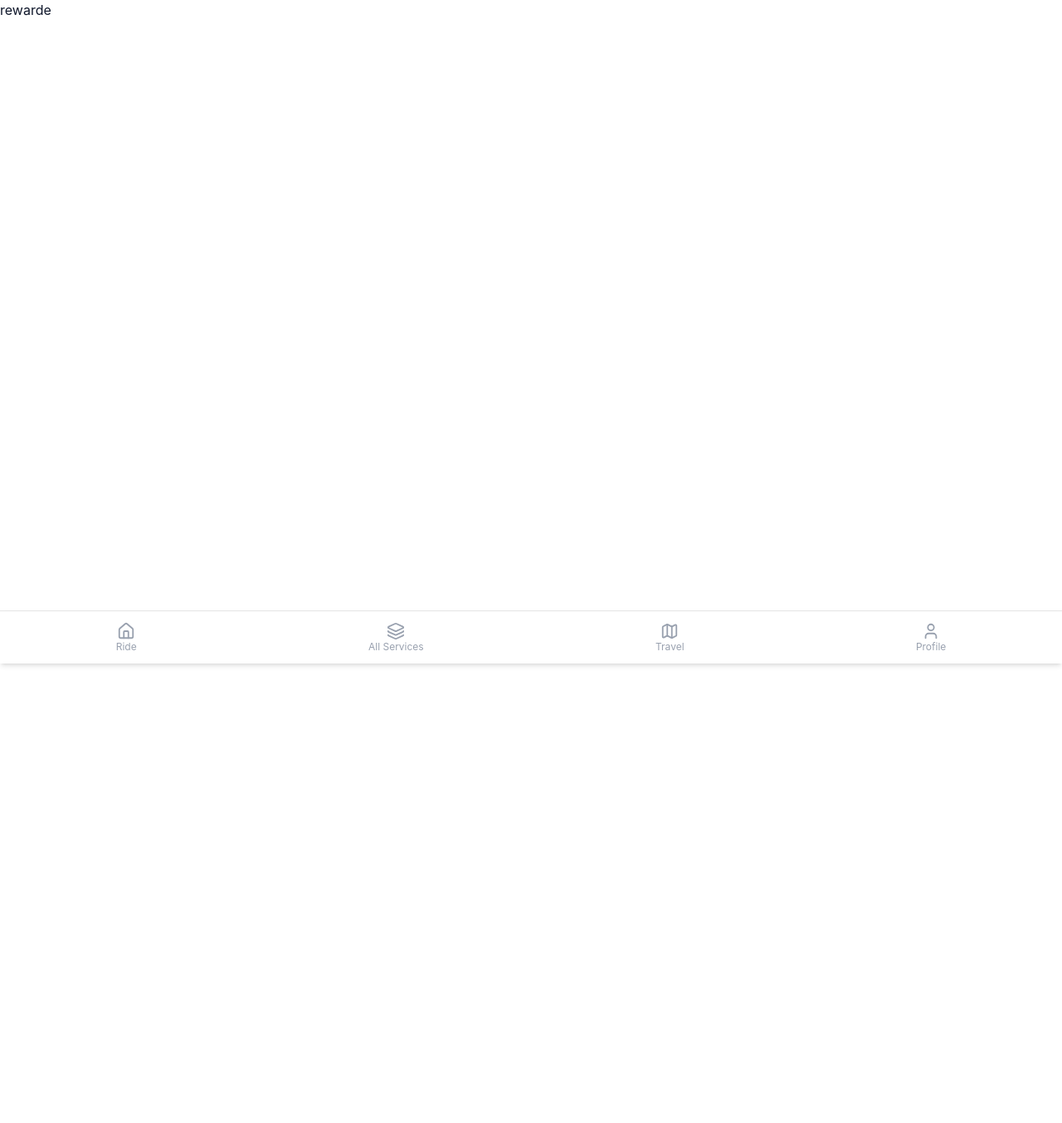
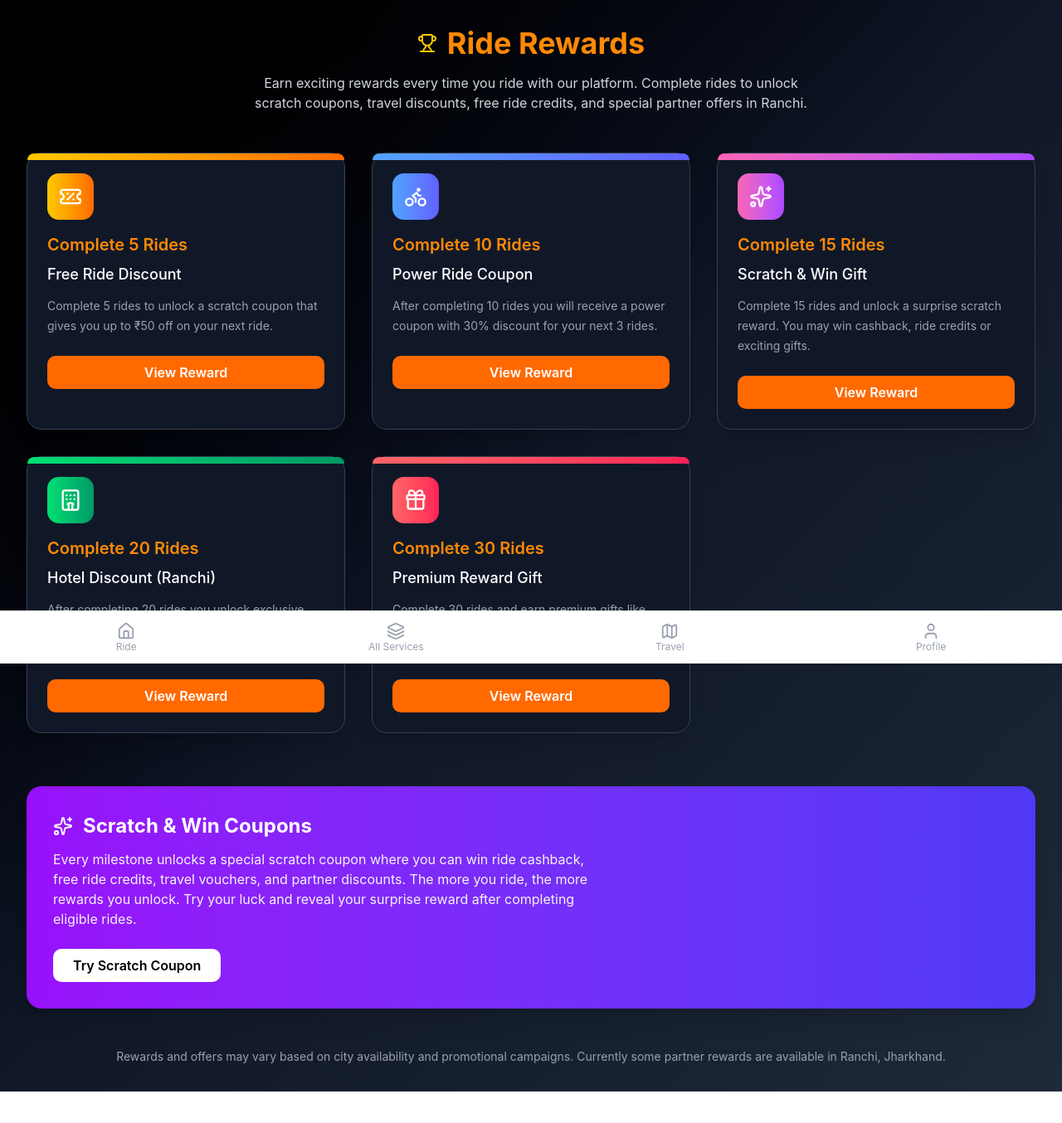
Before and after one commit to hemantgupta98/SwiftRide, a Next.js app in the folder client/: page /container/rewards in a window 1280 px wide. Shown: the top 1354 px of the page at 83% size. Before the commit the page ends 800 px from the top, so only its background shows below. Built offline with nearby package versions, Linux system fonts and the light colour scheme.

Commit message:
add rewards ui

```diff
--- a/client/src/app/Profile/page.tsx
+++ b/client/src/app/Profile/page.tsx
@@ -27,7 +27,7 @@ type MenuItem = {
 const menuItems: MenuItem[] = [
   { title: "Help", icon: HelpCircle, href: "/container/help" },
   { title: "Payment", icon: Wallet, href: "/container/payment" },
-  { title: "My Rides", icon: Clock, href: "/container/pass" },
+  { title: "My Rides", icon: Clock, href: "/container/rides" },
   { title: "Safety", icon: Shield, href: "/container/saftey" },
   {
     title: "Refer and Earn",
--- a/client/src/app/container/rewards/page.tsx
+++ b/client/src/app/container/rewards/page.tsx
@@ -1,7 +1,142 @@
+"use client";
+
 import React from "react";
+import {
+  Gift,
+  TicketPercent,
+  Sparkles,
+  Hotel,
+  Bike,
+  Trophy,
+} from "lucide-react";
 
-const page = () => {
-  return <div>rewarde</div>;
-};
+const rewards = [
+  {
+    rides: 5,
+    title: "Free Ride Discount",
+    description:
+      "Complete 5 rides to unlock a scratch coupon that gives you up to ₹50 off on your next ride.",
+    icon: TicketPercent,
+    color: "from-yellow-400 to-orange-500",
+  },
+  {
+    rides: 10,
+    title: "Power Ride Coupon",
+    description:
+      "After completing 10 rides you will receive a power coupon with 30% discount for your next 3 rides.",
+    icon: Bike,
+    color: "from-blue-400 to-indigo-500",
+  },
+  {
+    rides: 15,
+    title: "Scratch & Win Gift",
+    description:
+      "Complete 15 rides and unlock a surprise scratch reward. You may win cashback, ride credits or exciting gifts.",
+    icon: Sparkles,
+    color: "from-pink-400 to-purple-500",
+  },
+  {
+    rides: 20,
+    title: "Hotel Discount (Ranchi)",
+    description:
+      "After completing 20 rides you unlock exclusive hotel discounts in Ranchi with up to 40% off partner hotels.",
+    icon: Hotel,
+    color: "from-green-400 to-emerald-600",
+  },
+  {
+    rides: 30,
+    title: "Premium Reward Gift",
+    description:
+      "Complete 30 rides and earn premium gifts like travel vouchers, free ride credits and special festival rewards.",
+    icon: Gift,
+    color: "from-red-400 to-rose-500",
+  },
+];
 
-export default page;
+export default function RewardsPage() {
+  return (
+    <div className="min-h-screen bg-gradient-to-br from-black via-gray-900 to-gray-800 text-white p-8">
+      {/* Header */}
+      <div className="text-center mb-12">
+        <h1 className="text-4xl font-bold text-orange-400 flex items-center justify-center gap-3">
+          <Trophy className="text-yellow-400" />
+          Ride Rewards
+        </h1>
+
+        <p className="text-gray-300 mt-4 max-w-2xl mx-auto">
+          Earn exciting rewards every time you ride with our platform. Complete
+          rides to unlock scratch coupons, travel discounts, free ride credits,
+          and special partner offers in Ranchi.
+        </p>
+      </div>
+
+      {/* Rewards Grid */}
+      <div className="grid md:grid-cols-2 lg:grid-cols-3 gap-8">
+        {rewards.map((reward, index) => {
+          const Icon = reward.icon;
+
+          return (
+            <div
+              key={index}
+              className="relative bg-gray-900 border border-gray-700 rounded-2xl p-6 shadow-xl hover:scale-105 transition-all duration-300"
+            >
+              {/* Gradient Top Bar */}
+              <div
+                className={`absolute top-0 left-0 w-full h-2 rounded-t-2xl bg-gradient-to-r ${reward.color}`}
+              />
+
+              {/* Icon */}
+              <div
+                className={`w-14 h-14 flex items-center justify-center rounded-xl bg-gradient-to-r ${reward.color} mb-4`}
+              >
+                <Icon size={28} />
+              </div>
+
+              {/* Ride milestone */}
+              <h2 className="text-xl font-semibold text-orange-400">
+                Complete {reward.rides} Rides
+              </h2>
+
+              <h3 className="text-lg font-medium mt-2">{reward.title}</h3>
+
+              <p className="text-gray-400 text-sm mt-3 leading-6">
+                {reward.description}
+              </p>
+
+              {/* Unlock Button */}
+              <button className="mt-6 w-full bg-orange-500 hover:bg-orange-600 transition p-2 rounded-lg font-semibold">
+                View Reward
+              </button>
+            </div>
+          );
+        })}
+      </div>
+
+      {/* Scratch Coupon Section */}
+      <div className="mt-16 bg-gradient-to-r from-purple-600 to-indigo-600 rounded-2xl p-8 shadow-xl">
+        <h2 className="text-2xl font-bold flex items-center gap-3">
+          <Sparkles />
+          Scratch & Win Coupons
+        </h2>
+
+        <p className="mt-3 text-gray-100 max-w-2xl">
+          Every milestone unlocks a special scratch coupon where you can win
+          ride cashback, free ride credits, travel vouchers, and partner
+          discounts. The more you ride, the more rewards you unlock. Try your
+          luck and reveal your surprise reward after completing eligible rides.
+        </p>
+
+        <button className="mt-6 bg-white text-black px-6 py-2 rounded-lg font-semibold hover:scale-105 transition">
+          Try Scratch Coupon
+        </button>
+      </div>
+
+      {/* Bottom Note */}
+      <div className="mt-12 text-center text-gray-400 text-sm">
+        Rewards and offers may vary based on city availability and promotional
+        campaigns. Currently some partner rewards are available in Ranchi,
+        Jharkhand.
+      </div>
+    </div>
+  );
+}
```
